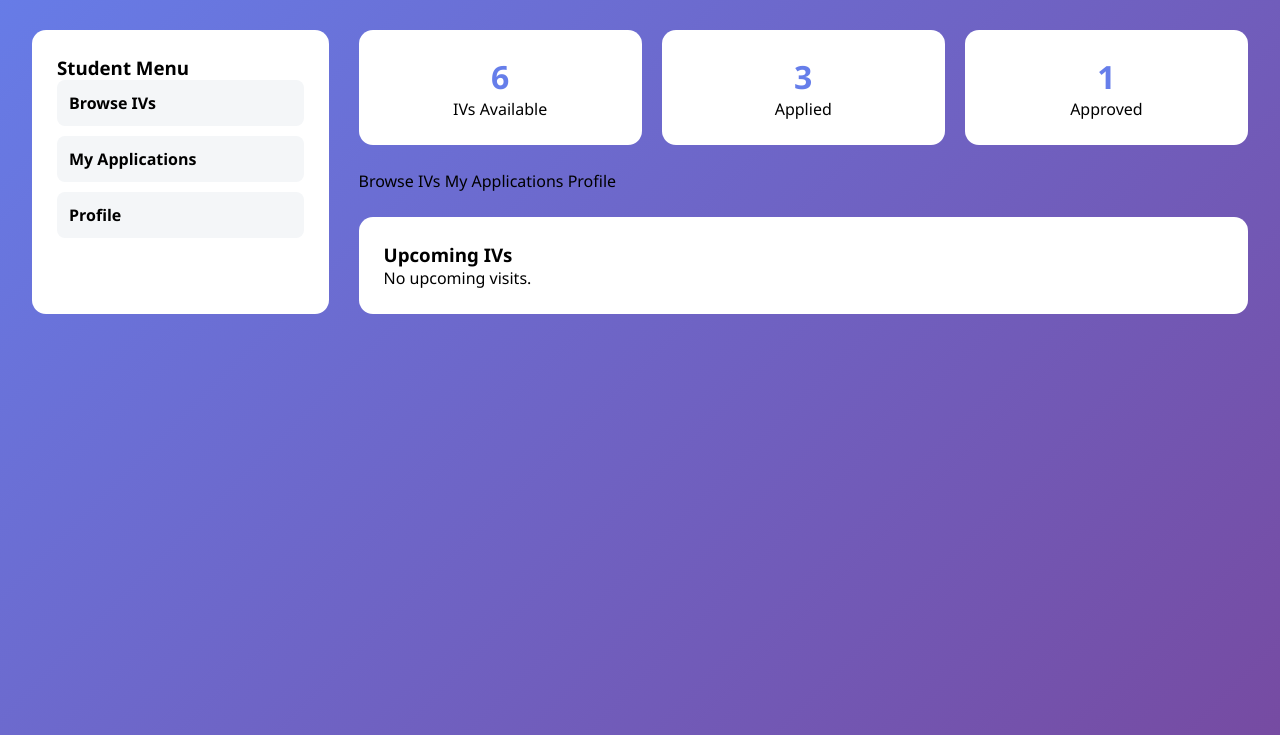
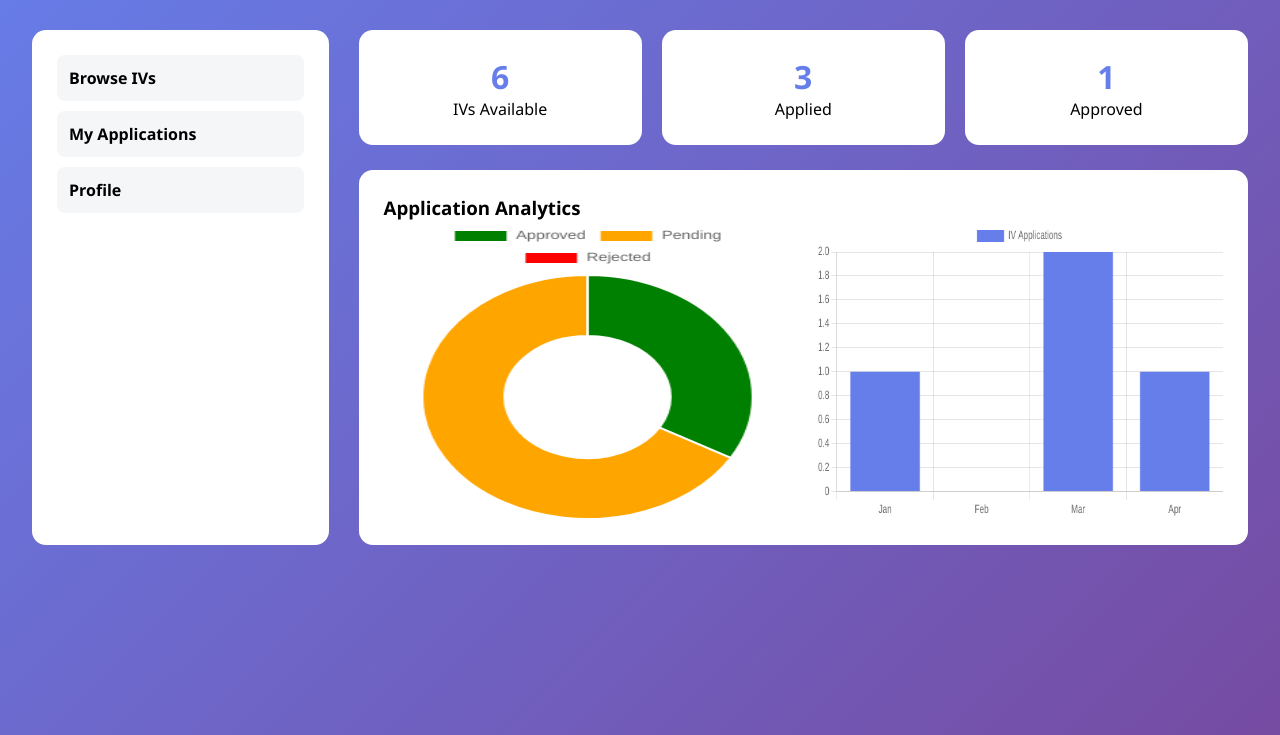
Before and after one commit to VIJAY-PRASATH-R/IV, a Flask app: page /student in a window 1280 px wide. Shown: the part 95-830 px from the top of the page. Run offline with Flask 3, Linux system fonts and the light colour scheme; the visitor is signed in with stand-in values (Sample User, id 1).

Commit message:
Update student_dashboard.html

```diff
--- a/templates/student_dashboard.html
+++ b/templates/student_dashboard.html
@@ -3,12 +3,12 @@
 <head>
     <title>Student Dashboard</title>
     <link rel="stylesheet" href="{{ url_for('static', filename='style.css') }}">
+    <script src="https://cdn.jsdelivr.net/npm/chart.js"></script>
 </head>
 <body>
 
 <div class="dashboard">
 
-    <!-- NAVBAR -->
     <div class="navbar">
         <h2>IV Planner & Connector</h2>
         <div>
@@ -19,18 +19,14 @@
 
     <div class="dashboard-body">
 
-        <!-- SIDEBAR -->
         <div class="sidebar">
-            <h3>Student Menu</h3>
             <a href="#">Browse IVs</a>
             <a href="#">My Applications</a>
             <a href="#">Profile</a>
         </div>
 
-        <!-- MAIN -->
         <div class="main-content">
 
-            <!-- STATS -->
             <div class="stats">
                 <div class="stat-box">
                     <h2>6</h2>
@@ -46,22 +42,42 @@
                 </div>
             </div>
 
-            <!-- ACTIONS -->
-            <div class="action-grid">
-                <a class="action-card" href="#">Browse IVs</a>
-                <a class="action-card" href="#">My Applications</a>
-                <a class="action-card" href="#">Profile</a>
-            </div>
-
-            <!-- SECTION -->
             <div class="section-card">
-                <h3>Upcoming IVs</h3>
-                <p>No upcoming visits.</p>
+                <h3>Application Analytics</h3>
+                <div class="chart-container">
+                    <canvas id="statusChart"></canvas>
+                    <canvas id="monthlyChart"></canvas>
+                </div>
             </div>
 
         </div>
     </div>
 </div>
 
+<script>
+new Chart(document.getElementById("statusChart"), {
+    type: "doughnut",
+    data: {
+        labels: ["Approved", "Pending", "Rejected"],
+        datasets: [{
+            data: [1, 2, 0],
+            backgroundColor: ["green", "orange", "red"]
+        }]
+    }
+});
+
+new Chart(document.getElementById("monthlyChart"), {
+    type: "bar",
+    data: {
+        labels: ["Jan", "Feb", "Mar", "Apr"],
+        datasets: [{
+            label: "IV Applications",
+            data: [1, 0, 2, 1],
+            backgroundColor: "#667eea"
+        }]
+    }
+});
+</script>
+
 </body>
 </html>
```
